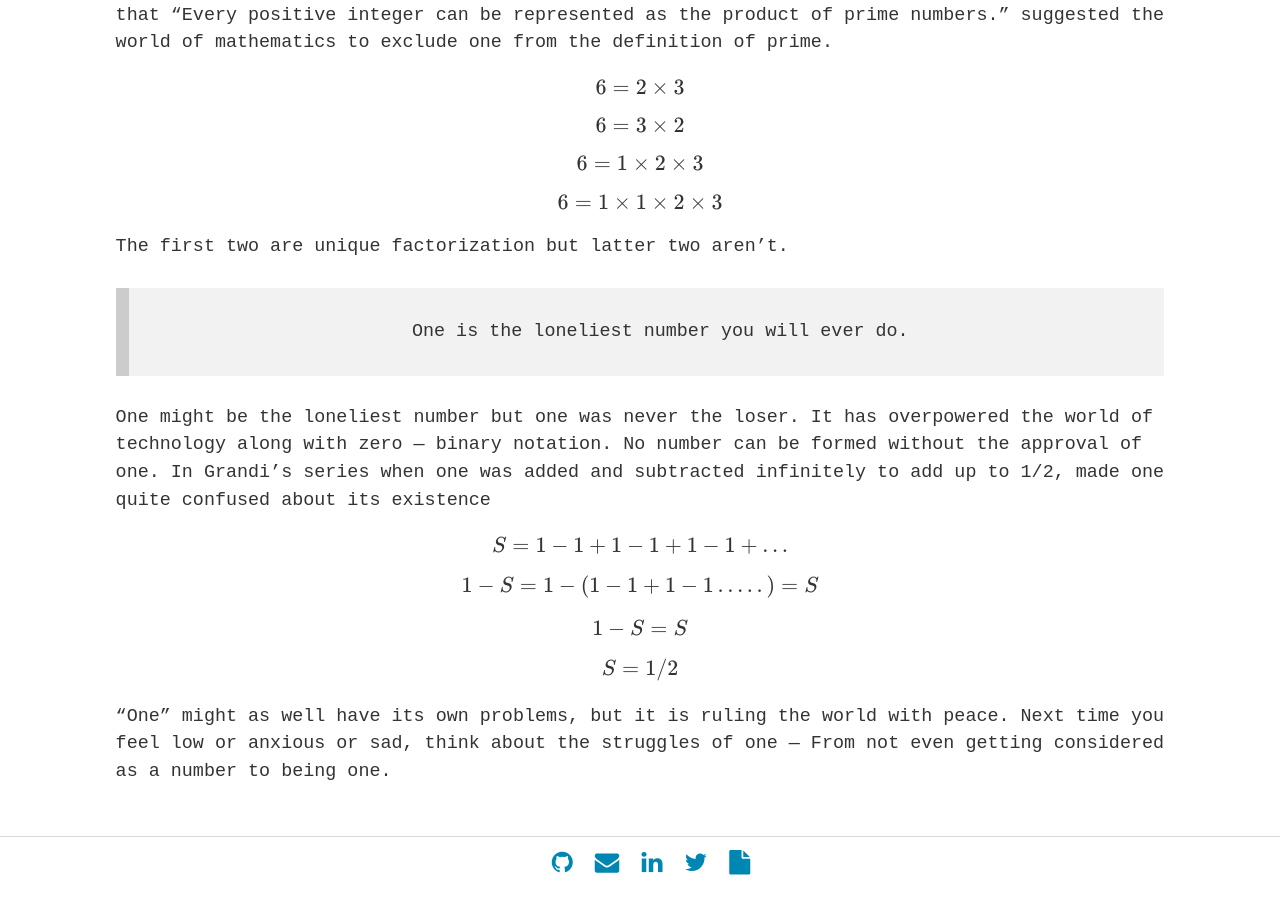
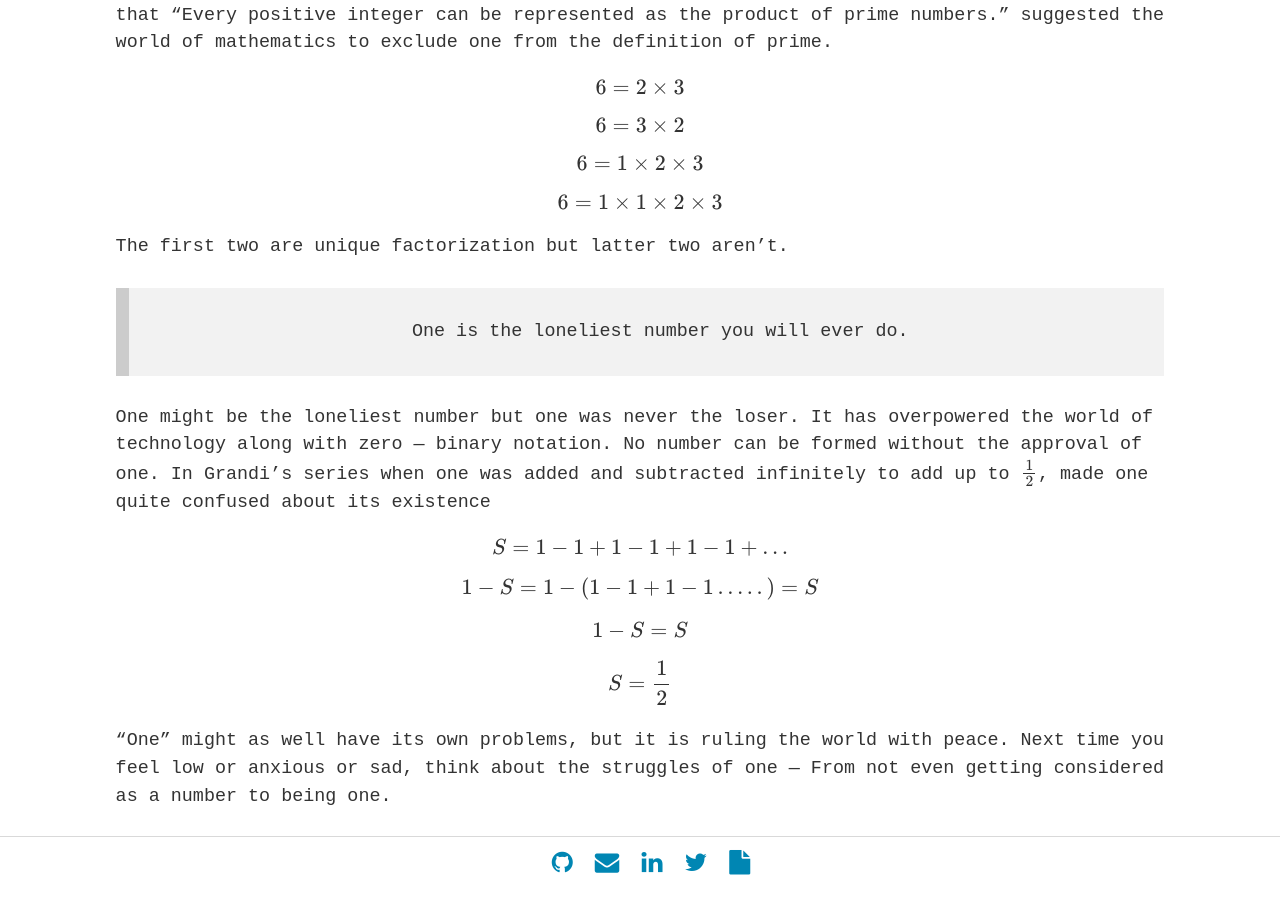
Before and after one commit to square-1111/square-1111.github.io, a Jekyll site: the page built from _posts/2020-05-18-Being-One.md, in a window 1280 px wide and 900 px high, scrolled down 604 px. Built offline with Jekyll 4.4.1, drawn with Linux system fonts in a browser that asks for light colours; some web fonts are replaced; formulas are drawn with MathJax 3; before the commit the page ends 1479 px from its top, so only the background shows below that.

Commit message:
Fix : Math Day8 Post

```diff
--- a/_posts/2020-05-18-Being-One.md
+++ b/_posts/2020-05-18-Being-One.md
@@ -21,12 +21,12 @@ The first two are unique factorization but latter two aren't.
 
 ><center>One is the loneliest number you will ever do.</center>
 
-One might be the loneliest number but one was never the loser. It has overpowered the world of technology along with zero —  binary notation. No number can be formed without the approval of one. In Grandi's series when one was added and subtracted infinitely to add up to 1/2, made one quite confused about its existence
+One might be the loneliest number but one was never the loser. It has overpowered the world of technology along with zero —  binary notation. No number can be formed without the approval of one. In Grandi's series when one was added and subtracted infinitely to add up to \\(\frac{1}{2}\\), made one quite confused about its existence
 
 \\[S = 1-1+1-1+1-1+...\\]
 \\[1-S = 1 - (1-1+1-1…..) = S\\]
 \\[1-S = S\\]
-\\[S = 1/2\\]
+\\[S = \frac{1}{2}\\]
 
 
 "One" might as well have its own problems, but it is ruling the world with peace. Next time you feel low or anxious or sad, think about the struggles of one — From not even getting considered as a number to being one.
```
Also changed, not shown: 1 other file.
